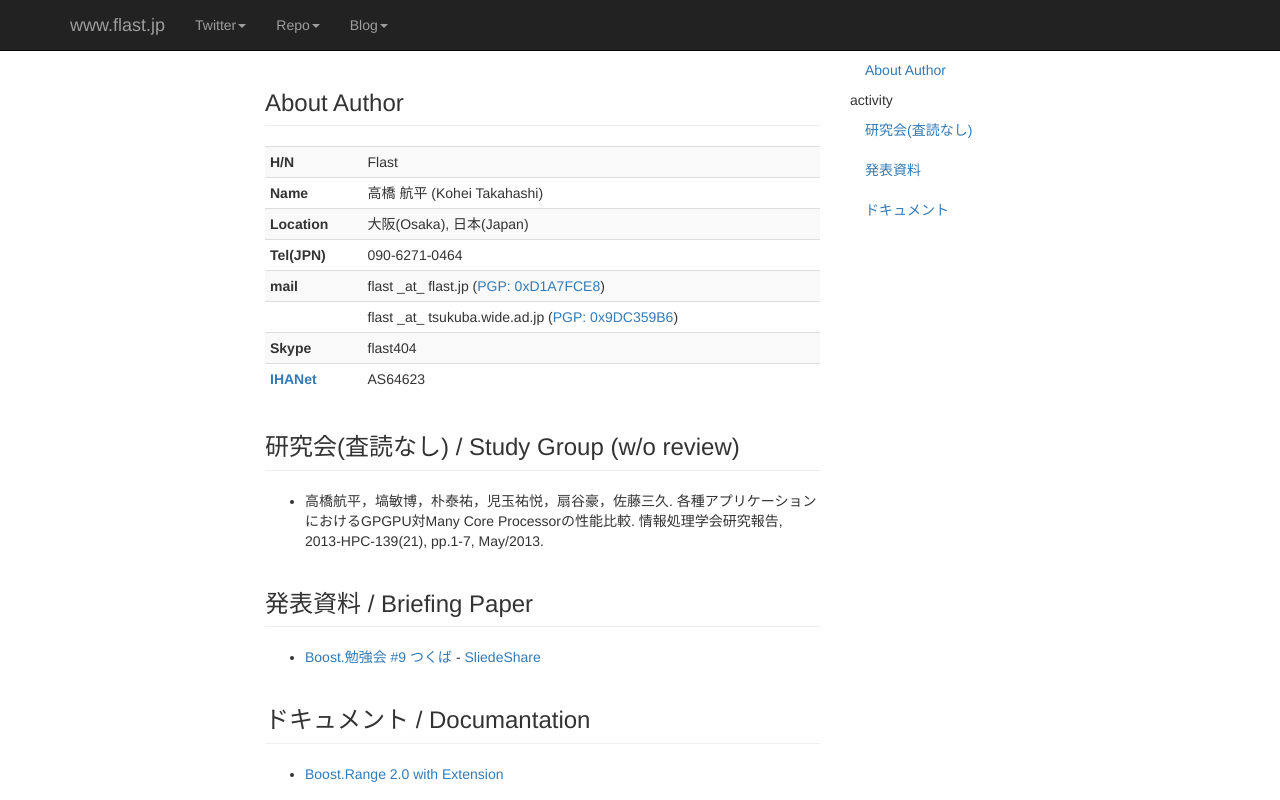
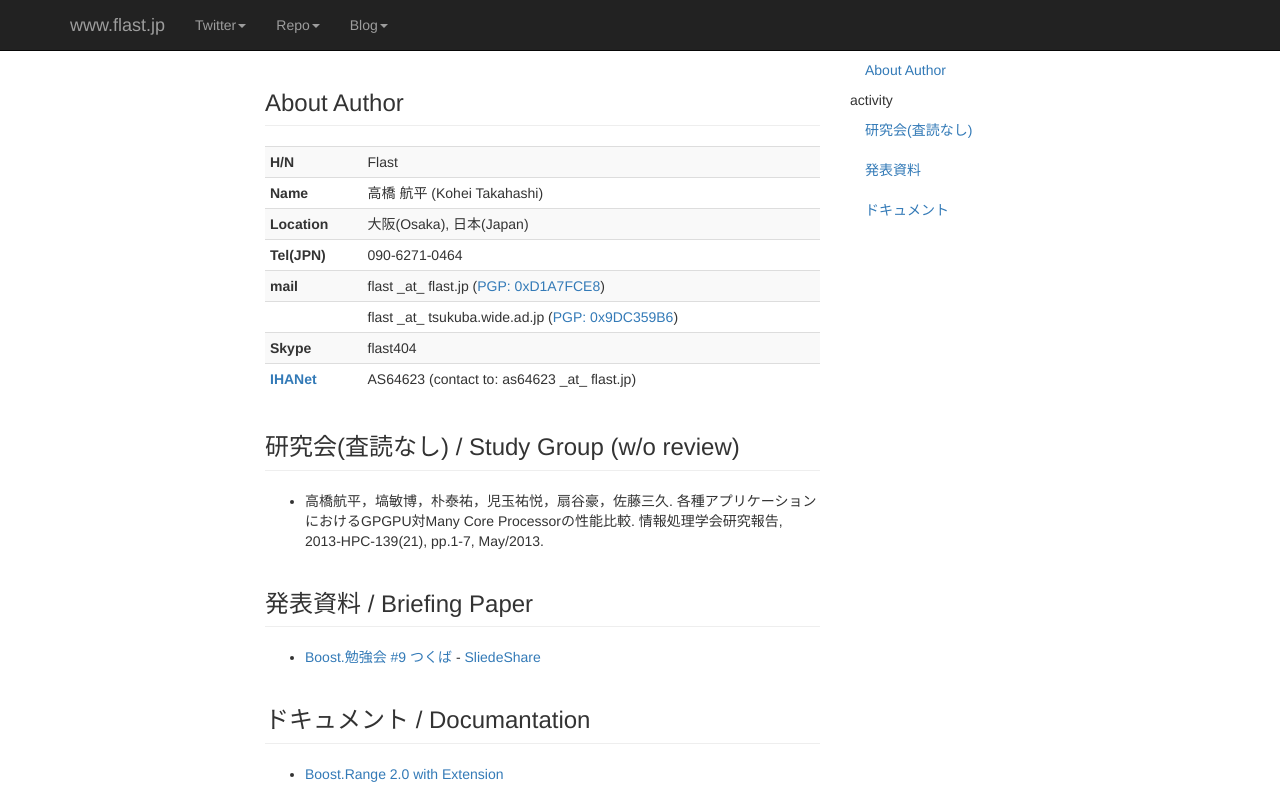
Before and after one commit to Flast/flast.github.io, a plain HTML site: page index.html in a window 1280 px wide. Drawn offline with nearby package versions, Linux system fonts and the light colour scheme.

Commit message:
Add contact
Signed-off-by: Kohei Takahashi <flast@flast.jp>

```diff
--- a/index.html
+++ b/index.html
@@ -79,7 +79,7 @@
             <tr><th>mail</th><td>flast _at_ flast.jp (<a href="http://pgp.nic.ad.jp/pks/lookup?op=get&search=0xD1A7FCE8">PGP: 0xD1A7FCE8</a>)</td></tr>
             <tr><th/><td>flast _at_ tsukuba.wide.ad.jp (<a href="http://pgp.nic.ad.jp/pks/lookup?op=get&search=0x9DC359B6">PGP: 0x9DC359B6</a>)</td></tr>
             <tr><th>Skype</th><td>flast404</td></tr>
-            <tr><th><a href="http://www.ihanet.info/">IHANet</a></th><td>AS64623</td></tr>
+            <tr><th><a href="http://www.ihanet.info/">IHANet</a></th><td>AS64623 (contact to: as64623 _at_ flast.jp)</td></tr>
           </table>
         </section>
         <section id="study-group-without-review">
```
